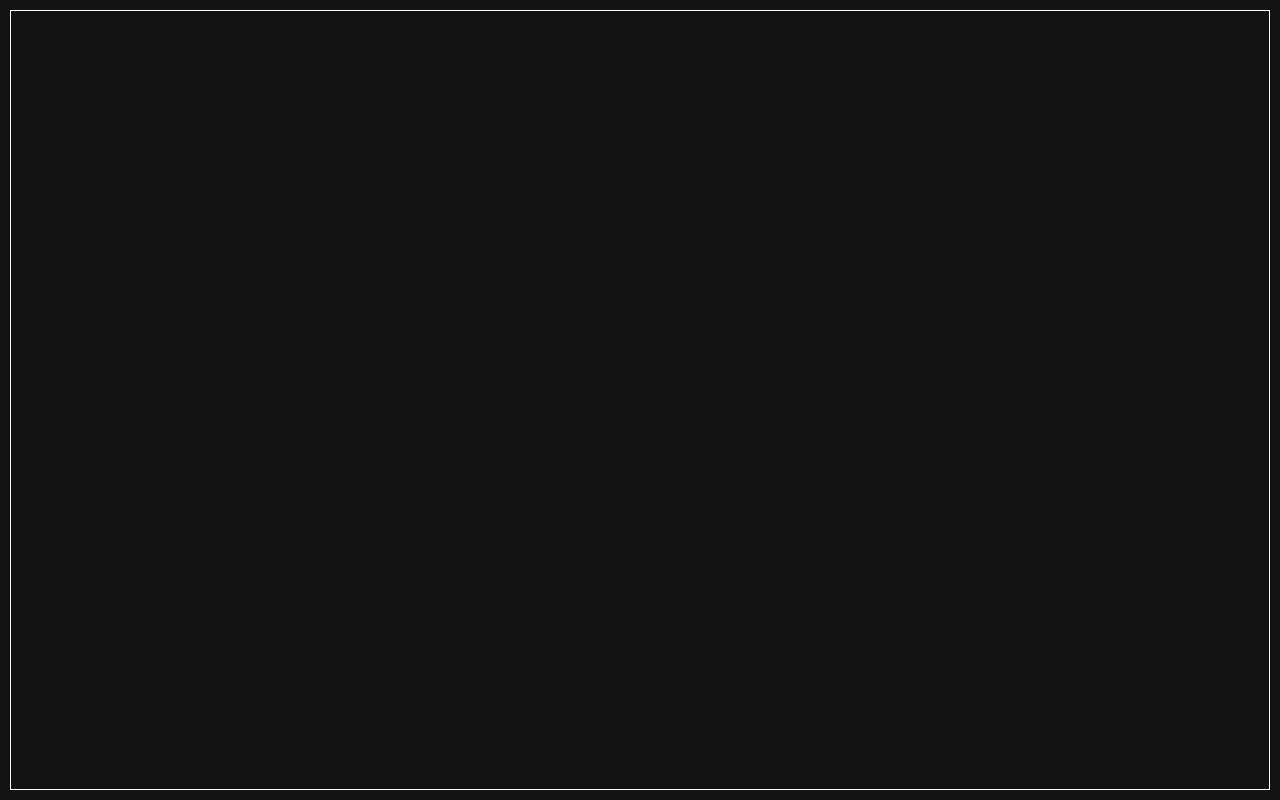
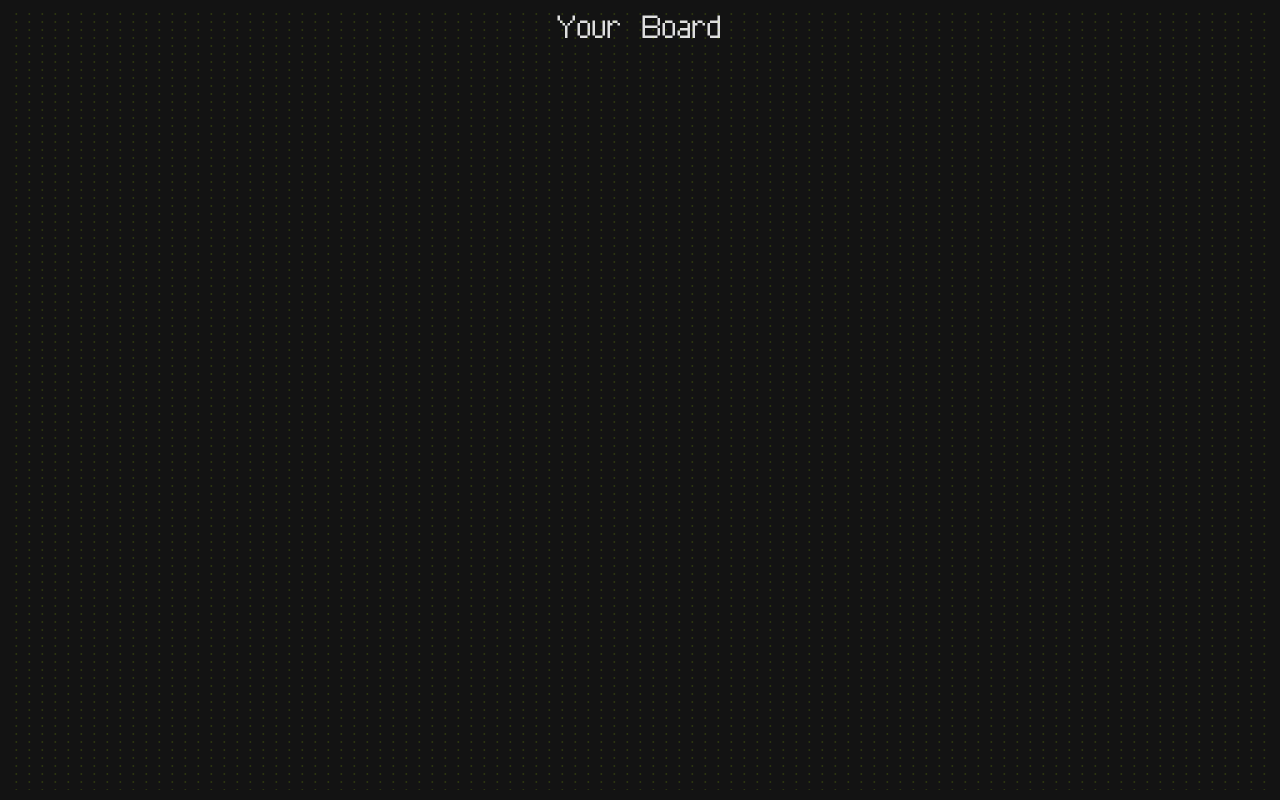
Before and after one commit to YouJeen-ru/memo-board, a plain HTML site: page index.html in a window 1280 px wide. Drawn offline with Linux system fonts and the light colour scheme.

Commit message:
Final step realized canvas

```diff
--- a/app.js
+++ b/app.js
@@ -264,5 +264,17 @@ window.addEventListener('mousemove', (e) => {
         if(memoList[i].resizing){
             memoList[i].resizeMemo(e)
         }
+
+        // Blocked border move board
+        if (e.offsetX < 0 || e.offsetY < 0 || e.offsetY > board.getBoundingClientRect().bottom
+            || e.offsetX > board.getBoundingClientRect().right) {
+            mouseClicked = false
+        }
     }
 })
+
+window.addEventListener('mouseup', () => {
+    for(let i = 0; i< memoList.length; i++){
+        memoList[i].mouseUp();
+    }
+})
--- /dev/null
+++ b/canvas.js
@@ -0,0 +1,39 @@
+const canvas = document.querySelector('canvas')
+
+const ctx = canvas.getContext('2d')
+const dpr = window.devicePixelRatio || 1
+ctx.scale(dpr, dpr)
+
+// Setup
+let width
+let height
+
+function setDimentions() {
+
+    canvas.width = width = canvas.getBoundingClientRect().width * dpr
+    canvas.height =  height =  canvas.getBoundingClientRect().height * dpr
+    canvas.style.width = `calc(100% - 20px)`
+    canvas.style.height = `calc(100% - 20px)`
+
+    drawGrid()
+}
+
+function drawGrid() {
+    ctx.fillStyle = 'transparent'
+    ctx.fillRect(0, 0, width, height)
+    ctx.fillStyle =  '#bbf70629'
+
+
+    for (let x = (width/ 100) / 2; x <= width; x+= Math.ceil(width / 100)) {
+        for (let y = (height / 100) / 2; y <= height; y+= Math.ceil(height / 100)) {
+            ctx.beginPath()
+            ctx.arc(x, y, 1, 0, Math.PI * 2, false)
+            ctx.fill()
+            ctx.closePath()
+        }
+    }
+}
+
+setDimentions()
+
+window.addEventListener('resize', setDimentions)
--- a/index.html
+++ b/index.html
@@ -10,7 +10,7 @@
     <title>Memo Board</title>
 </head>
 <body>
-
+<div class="text-decor">Your Board</div>
 <main>
     <canvas></canvas>
     <section class="board">
@@ -28,5 +28,6 @@
 
 
 <script src="app.js"></script>
+<script src="canvas.js"></script>
 </body>
 </html>
--- a/style.css
+++ b/style.css
@@ -23,6 +23,14 @@ body {
     background-color: var(--main-bg-color);
 }
 
+.text-decor {
+    margin: 0 auto;
+    color: #eeee;
+    font-size: 50px;
+    text-align: center;
+
+}
+
 main {
     position: fixed;
     top: 0;
@@ -38,7 +46,6 @@ main {
     bottom: 10px;
     right: 10px;
     overflow: hidden;
-    border: 1px solid #fff;
 }
 
 .memo {
@@ -112,3 +119,12 @@ main {
     background-color: rgba(255, 255, 255, 0.372);
     pointer-events: none;
 }
+
+canvas {
+    position: absolute;
+    top: 10px;
+    left: 10px;
+    width: calc(100% - 20px);
+    height: calc(100% - 20px);
+    z-index: -1;
+}
```
